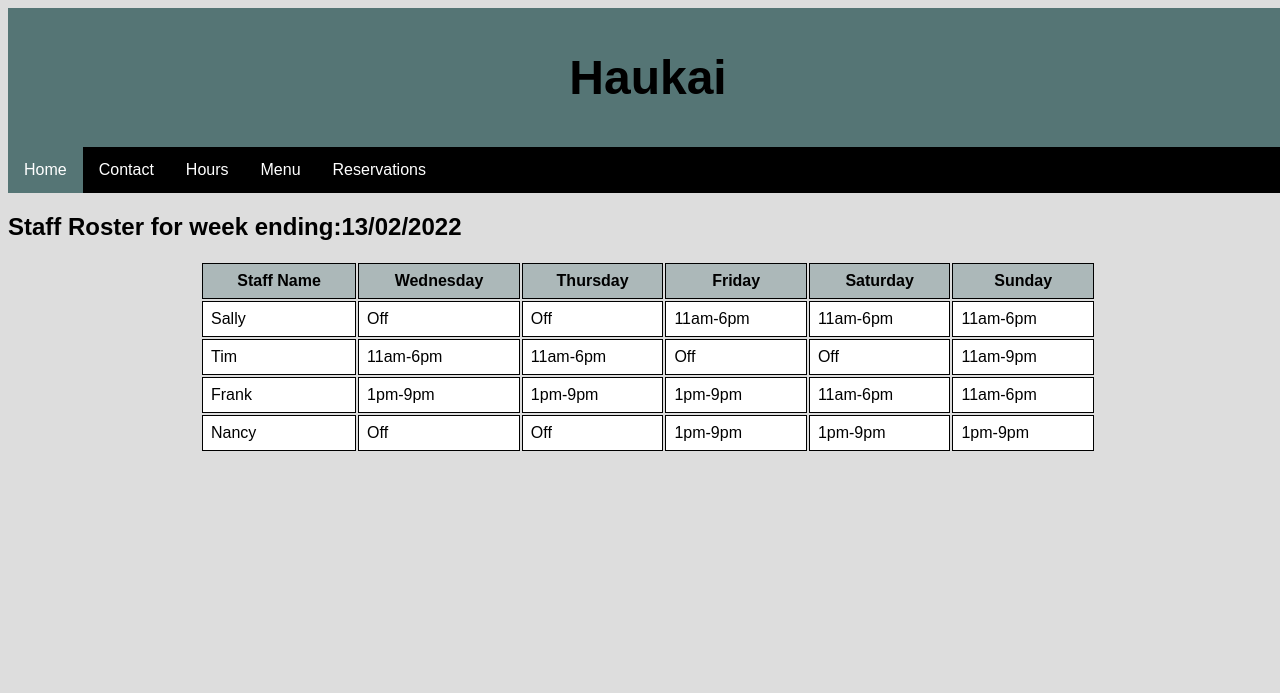
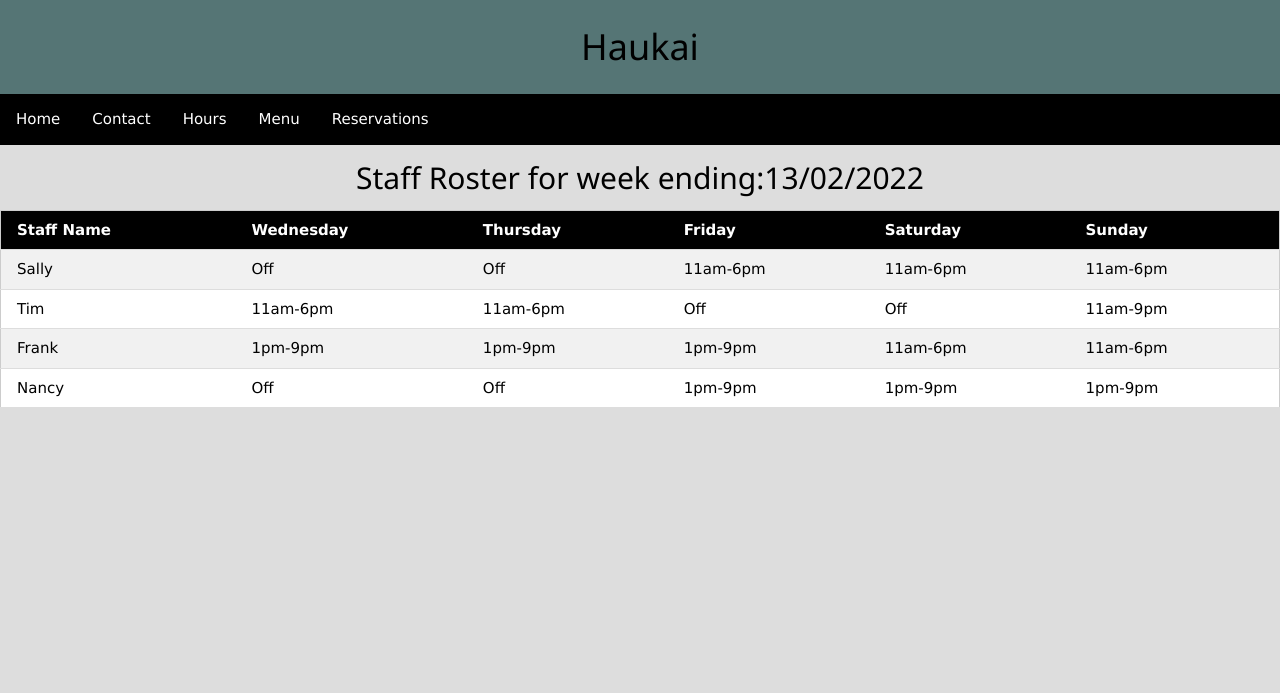
Before and after one commit to andrewrmills/andrewrmills.github.io, a PHP site: page /private/private.html in a window 1280 px wide. Shown: the top 693 px of the page. Run offline with PHP 8.4, Linux system fonts and the light colour scheme.

Commit message:
Added W3 CSS

```diff
--- a/private/private.html
+++ b/private/private.html
@@ -8,6 +8,8 @@
    <!-- Loads an icon library to show a hamburger menu on small screens -->
     <link rel="stylesheet" href="https://cdnjs.cloudflare.com/ajax/libs/font-awesome/4.7.0/css/font-awesome.min.css">
     <script src="/script/script.js"></script>
+    <!-- W3 stylesheet -->
+    <link rel="stylesheet" href="https://www.w3schools.com/w3css/4/w3.css">
   </head>
   <body>
     <!-- Main header that is used across all the pages of website -->
@@ -15,7 +17,7 @@
       <h1>Haukai</h1>
     </header>
     <nav class="topnav" id="myTopnav">
-      <a href="/home.html" class="active">Home</a>
+      <a href="/home.html">Home</a>
       <a href="/contact.html" >Contact</a>
       <a href="/hours.html" >Hours</a>
       <a href="/menu.html" >Menu</a>
@@ -25,9 +27,9 @@
     </nav>
     <!-- Page's main content -->
     <main>
-      <h2>Staff Roster for week ending:13/02/2022</h2>
-      <table id = roster>
-        <th>Staff Name</th><th>Wednesday</th><th>Thursday</th><th>Friday</th><th>Saturday</th><th>Sunday</th>
+      <h2 class = "w3-center">Staff Roster for week ending:13/02/2022</h2>
+      <table class = "w3-table-all w3-hoverable">
+        <tr class="w3-black"><th>Staff Name</th><th>Wednesday</th><th>Thursday</th><th>Friday</th><th>Saturday</th><th>Sunday</th></tr>
         <tr><td>Sally</td><td>Off</td><td>Off</td><td>11am-6pm</td><td>11am-6pm</td><td>11am-6pm</td></tr>
         <tr><td>Tim</td><td>11am-6pm</td><td>11am-6pm</td><td>Off</td><td>Off</td><td>11am-9pm</td></tr>
         <tr><td>Frank</td><td>1pm-9pm</td><td>1pm-9pm</td><td>1pm-9pm</td><td>11am-6pm</td><td>11am-6pm</td></tr>
--- a/styles/styles.css
+++ b/styles/styles.css
@@ -152,19 +152,3 @@ body {
     text-decoration: none;
     color: black;
 }
-#roster {
-    min-width: 70%;
-    max-width: 100%;
-    margin-left: auto;
-    margin-right: auto;
-}
-#roster td, #roster th {
-    border: 1px solid black;
-    padding: 8px;
-}
-#roster td {
-    background-color:rgb(255, 255, 255);
-}
-#roster th {
-    background-color: rgb(172, 184, 185);
-}
```
